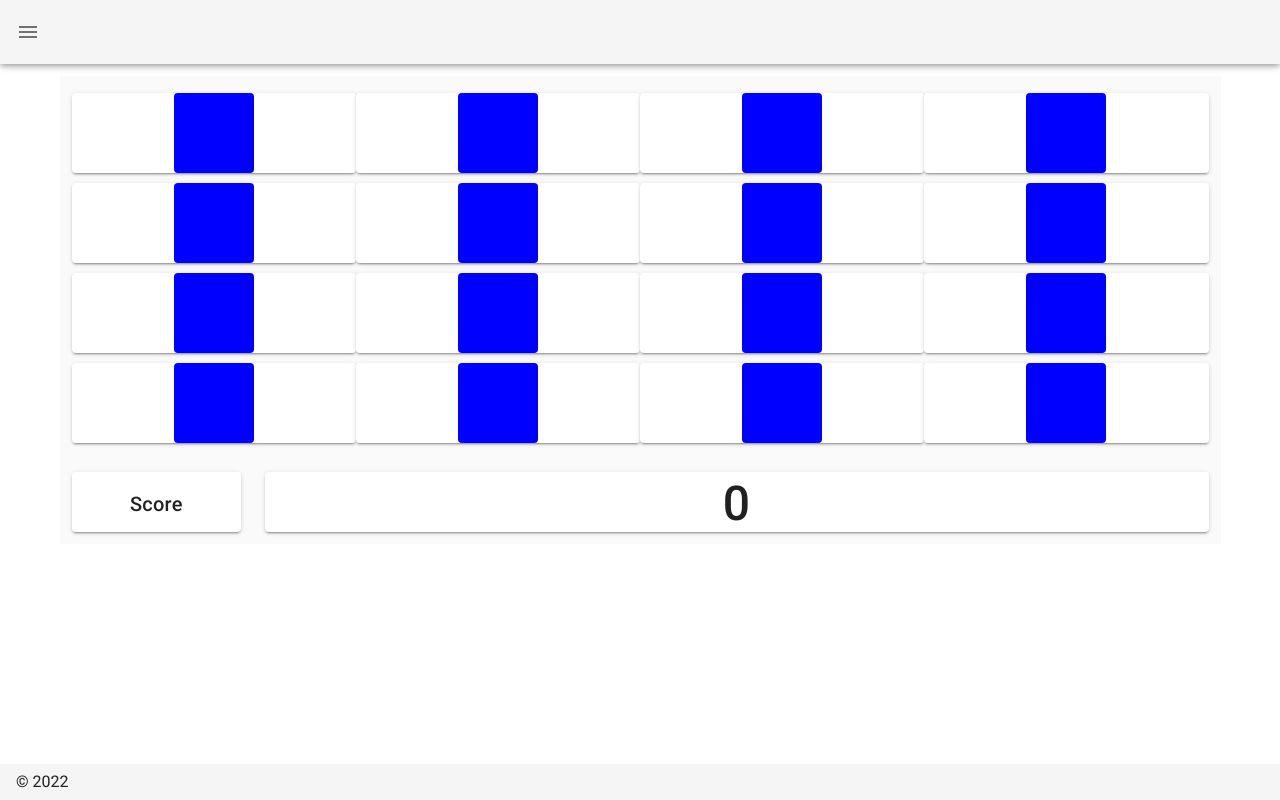
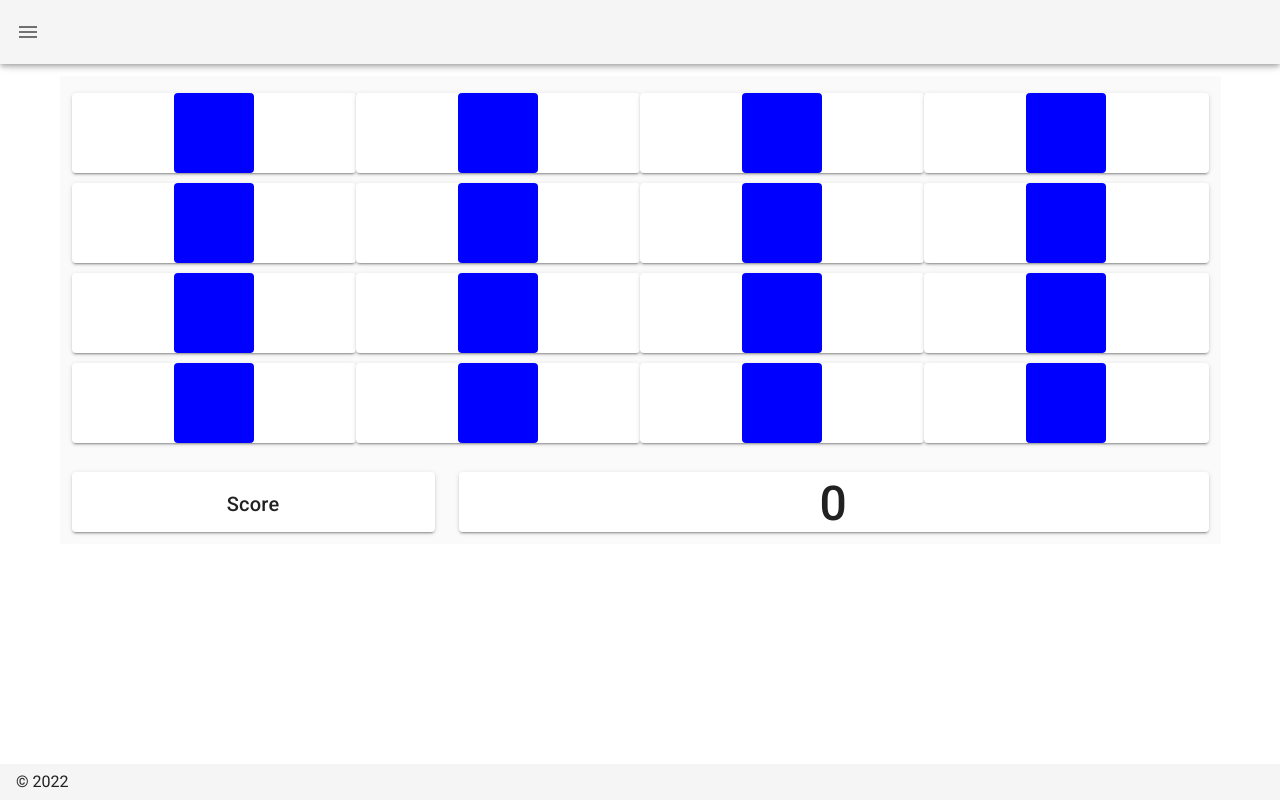
Before and after one commit to omargit1/todo-app, a Nuxt app: page /games in a window 1280 px wide. Built offline with nearby package versions, Linux system fonts and the light colour scheme.

Commit message:
change css score

```diff
--- a/components/app/Games.vue
+++ b/components/app/Games.vue
@@ -12,7 +12,7 @@
         </template>
       </v-row>
       <v-row align="center">
-          <v-col align="center" class="col-2">
+          <v-col align="center" class="col-4">
               <v-card style="height:60px">
                   <v-card-title style="height:50px" class="justify-center">
                     Score
```
